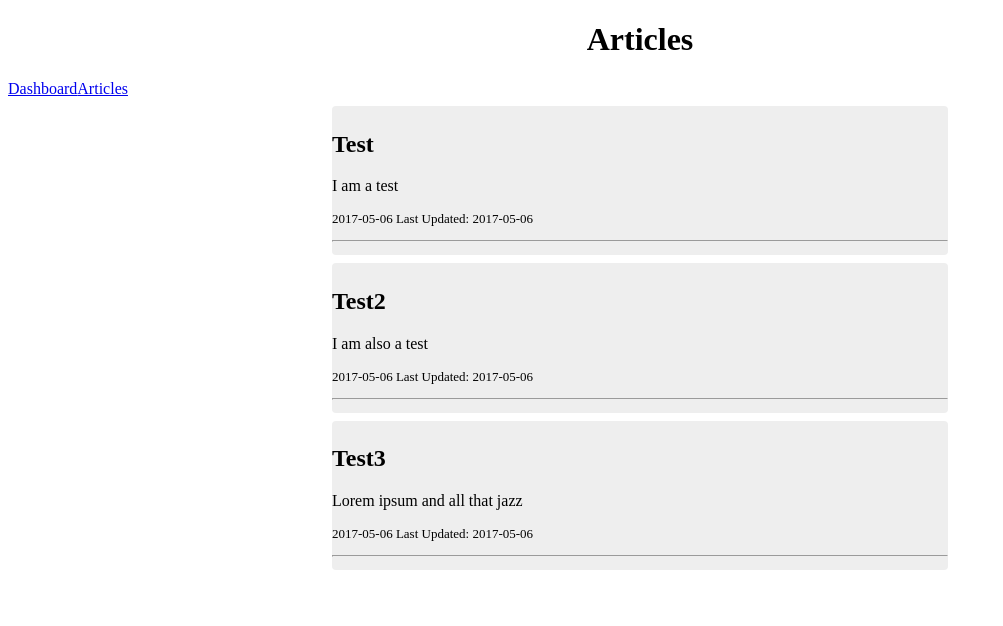
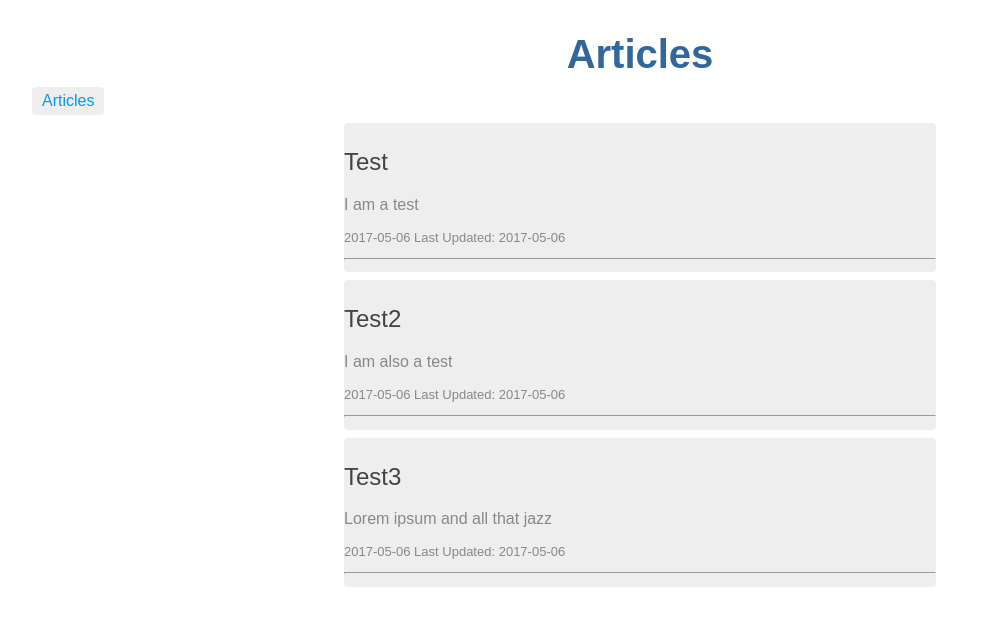
Before and after one commit to Haedrian/lectern-web, an Angular app: page /articles in a window 1280 px wide. Shown: the top 626 px of the page, without its empty margins (0-1003 px from the left). Built offline with nearby package versions, Linux system fonts and the light colour scheme.

Commit message:
feat: routing and some other jazz

```diff
--- a/src/app/app.component.css
+++ b/src/app/app.component.css
@@ -1,37 +1,27 @@
-.selected {
-    background-color: #CFD8DC !important;
-    color: white;
+h1 {
+    text-align: center;
+  margin-bottom: 0;
 }
-  .articles {
-    margin: auto ;
-    list-style-type: none;
-    padding: 0;
-    width: 50%;
+h2 {
+  font-size: 2em;
+  margin-top: 0;
+  padding-top: 0;
 }
-  .articles li {
-    cursor: pointer;
-    position: relative;
-    left: 0;
-    background-color: #EEE;
-    margin: .5em;
-    padding: .3em 0;
+nav a {
+  padding: 5px 10px;
+  text-decoration: none;
+  margin-top: 10px;
+  display: inline-block;
+  background-color: #eee;
   border-radius: 4px;
-    list-style: none
 }
-  .articles li.selected:hover {
-    background-color: #BBD8DC !important;
-    color: white;
+nav a:visited, a:link {
+  color: #607D8B;
 }
-  .articles li:hover {
-    color: #607D8B;
-    background-color: #DDD;
-    left: .1em;
+nav a:hover {
+  color: #039be5;
+  background-color: #CFD8DC;
 }
-  .articles .text {
-    position: relative;
-    top: -3px;
+nav a.active {
+  color: #039be5;
 }
-
-  h1{
-      text-align: center
-  }
--- a/src/app/app.component.html
+++ b/src/app/app.component.html
@@ -2,8 +2,7 @@
 </h1>
 
 <nav>
-  <a routerLink="/dashboard">Dashboard</a>
-  <a routerLink="/articles">Articles</a>
+  <a routerLinkActive="active" routerLink="/articles">Articles</a>
 </nav>
 <router-outlet></router-outlet>
 <!--<app-article-summary-view></app-article-summary-view>-->
--- a/src/app/article-summary-view/article-summary-view.component.html
+++ b/src/app/article-summary-view/article-summary-view.component.html
@@ -6,5 +6,3 @@
     <hr/>
   </li>
 </ul>
-
-<!--<app-article-view [articleName]="selectedArticleName"></app-article-view>-->
--- a/src/styles.css
+++ b/src/styles.css
@@ -1 +1,24 @@
 /* You can add global styles to this file, and also import other style files */
+/* Master Styles */
+h1 {
+  color: #369;
+  font-family: Arial, Helvetica, sans-serif;
+  font-size: 250%;
+}
+h2, h3 {
+  color: #444;
+  font-family: Arial, Helvetica, sans-serif;
+  font-weight: lighter;
+}
+body {
+  margin: 2em;
+}
+body, input[text], button {
+  color: #888;
+  font-family: Cambria, Georgia;
+}
+/* . . . */
+/* everywhere else */
+* {
+  font-family: Arial, Helvetica, sans-serif;
+}
```
Also changed, not shown: src/app/app-routing/app-routing.module.ts (added, +32 -0 lines), src/app/app.module.ts (+2 -19 lines). Lines whose indentation alone changed are shown as unchanged.
